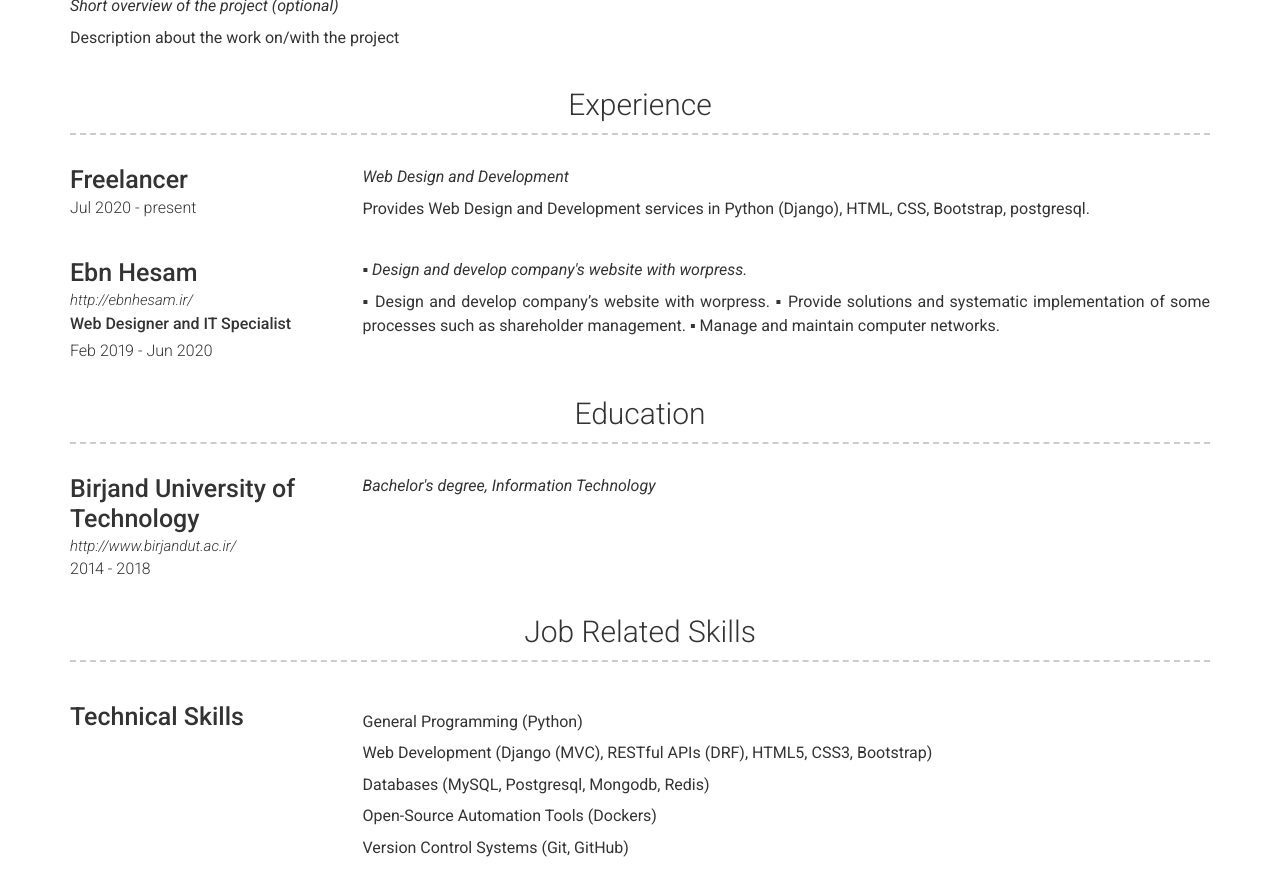
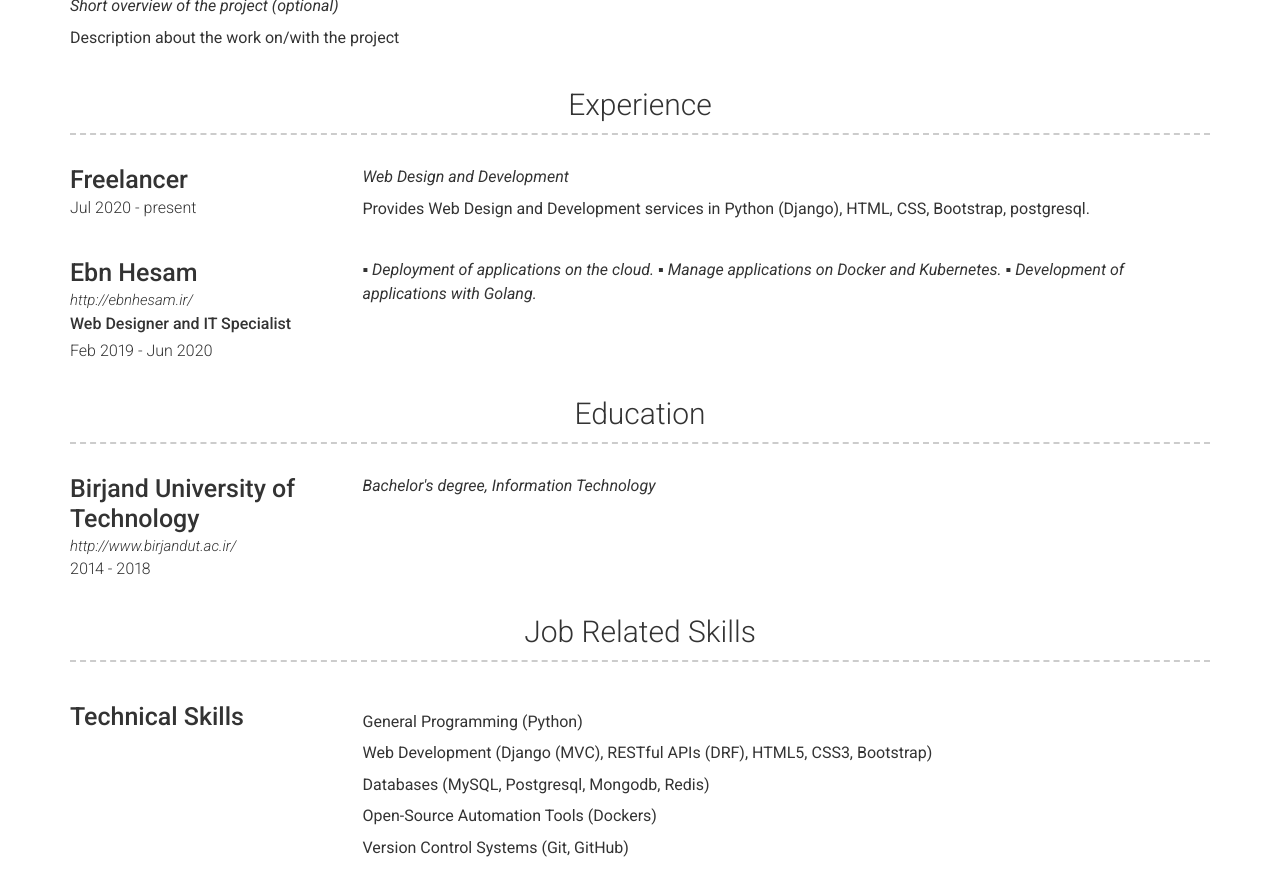
Before and after one commit to mohsenhsz/mohsenhsz.github.io, a Jekyll site: the page built from index.md, in a window 1280 px wide and 900 px high, scrolled down 693 px. Shown: the top 896 px of the window. Built offline with Jekyll 4.4.1, drawn with Linux system fonts in a browser that asks for light colours; nearby versions of some CDN libraries.

Commit message:
Update experience.yml

```diff
--- a/_data/experience.yml
+++ b/_data/experience.yml
@@ -13,11 +13,9 @@
   job_title: Web Designer and IT Specialist
   dates: Feb 2019 - Jun 2020
   quote: >
-    ▪ Design and develop company's website with worpress.
+    ▪ Deployment of applications on the cloud.
 
+    ▪ Manage applications on Docker and Kubernetes.
+
+    ▪ Development of applications with Golang.
   description:
-    ▪ Design and develop company's website with worpress.
-
-    ▪ Provide solutions and systematic implementation of some processes such as shareholder management.
-
-    ▪ Manage and maintain computer networks.
```
